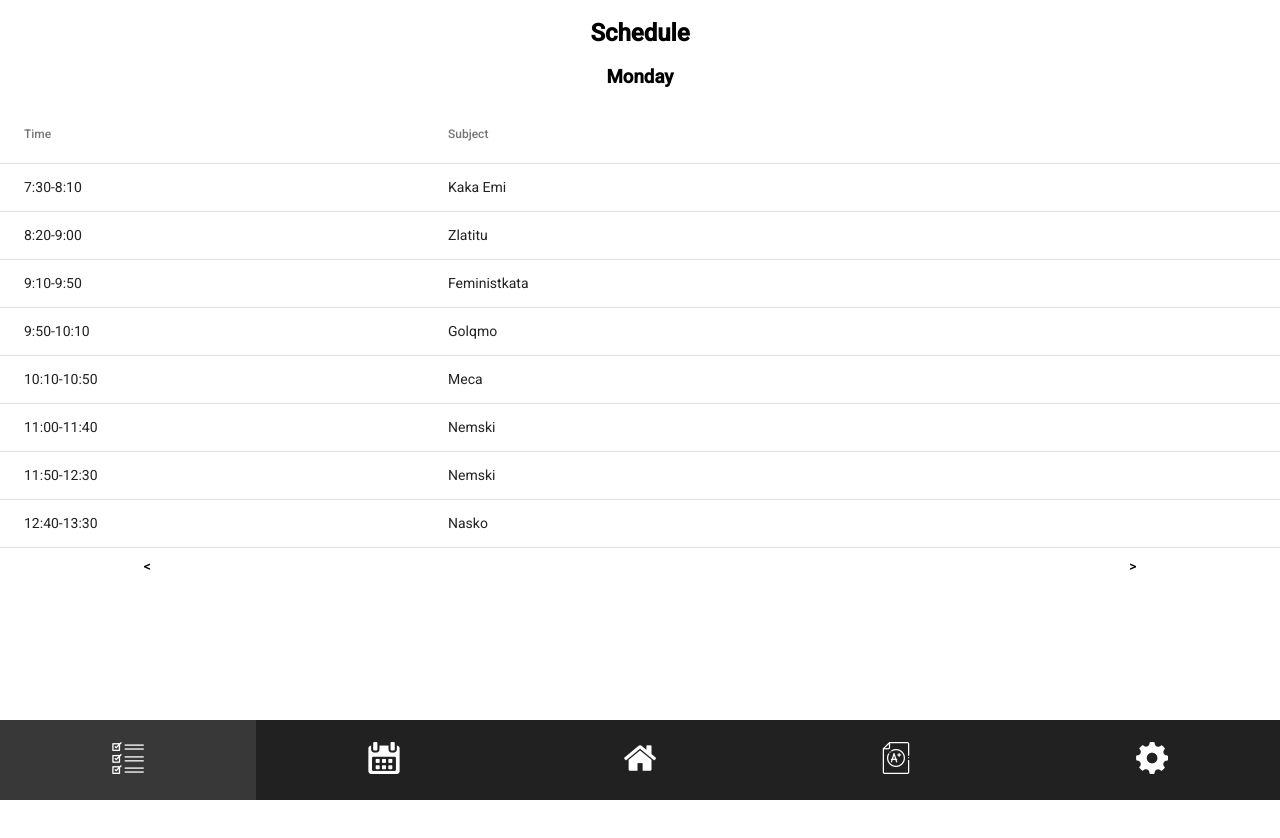
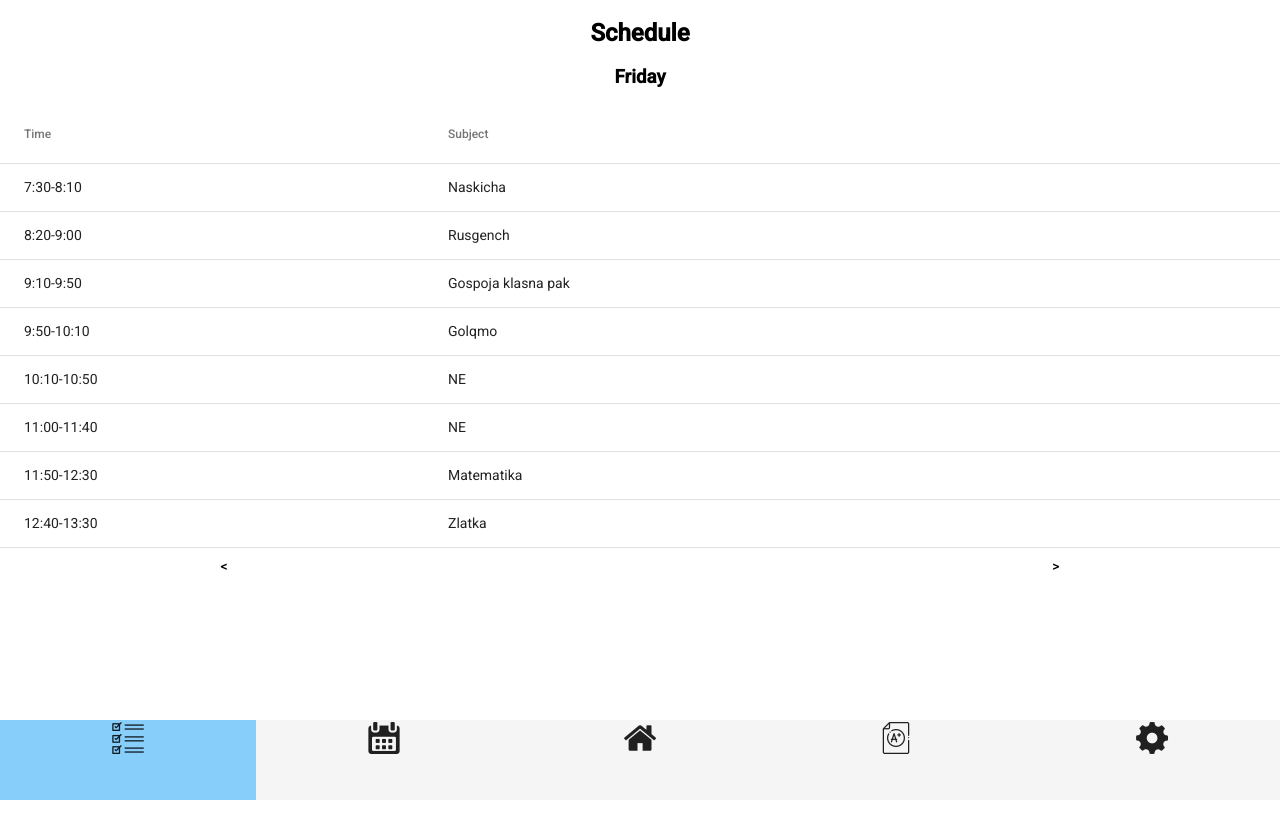
Before and after one commit to kachamaka/plannerix-frontend, an Angular app: page /schedule in a window 1280 px wide. Shown: the top 838 px of the page. Before the commit the page ends 800 px from the top, so only its background shows below. Built offline with nearby package versions, Linux system fonts and the light colour scheme.

Commit message:
schedule temp done

```diff
--- a/src/app/navigation/navigation.component.css
+++ b/src/app/navigation/navigation.component.css
@@ -5,9 +5,6 @@
     font-size: 2rem;
 }
 
-.gray{
-    background-color: #383838;
-}
 
 .container {
     margin: 0px;
@@ -141,6 +138,10 @@
 /* end of settings */
 
 
-i:focus{
+i,div,li:focus{
     outline: 0px;
 }
+
+.color{
+    background-color: lightskyblue;
+}
--- a/src/app/navigation/navigation.component.html
+++ b/src/app/navigation/navigation.component.html
@@ -1,14 +1,14 @@
-<mat-toolbar color="primary" class="container">
-<!--
+<mat-toolbar color="secondary" class="container">
+
   <button
-    style="height:100%"
+  style="height:100%; border-radius: 0"
   mat-button=""
   [ngClass]="{
-      'gray':currentUrl=='schedule'
+    'color':currentUrl=='schedule'
   }"
+  routerLink="/schedule"
   class="mat-button">
-
-    <i routerLink="/schedule" class="mat-button-wrapper flaticon-checklist"></i>
+  <i class="mat-button-wrapper flaticon-checklist"></i>
   <div
   class="mat-button-ripple mat-ripple"
   matripple=""
@@ -21,14 +21,14 @@
   </button>
 
   <button
-  style="height:100%"
+  style="height:100%; border-radius: 0"
   mat-button=""
   [ngClass]="{
-    'gray':currentUrl=='calendar'
+    'color':currentUrl=='calendar'
   }"
+  routerLink="/calendar"
   class="mat-button">
-
-  <i routerLink="/calendar" class="mat-button-wrapper flaticon-calendar"></i>
+  <i class="mat-button-wrapper flaticon-calendar"></i>
   <div
   class="mat-button-ripple mat-ripple"
   matripple=""
@@ -39,15 +39,16 @@
   </div>
   <div class="mat-button-focus-overlay"></div>
   </button>
+
   <button
-  style="height:100%"
+  style="height:100%; border-radius: 0"
   mat-button=""
   [ngClass]="{
-    'gray':currentUrl=='home'
+    'color':currentUrl=='home'
   }"
+  routerLink="/home"
   class="mat-button">
-
-  <i routerLink="/home" class="mat-button-wrapper flaticon-home-1"></i>
+  <i class="mat-button-wrapper flaticon-home-1"></i>
   <div
   class="mat-button-ripple mat-ripple"
   matripple=""
@@ -58,15 +59,16 @@
   </div>
   <div class="mat-button-focus-overlay"></div>
   </button>
+
   <button
-  style="height:100%"
+  style="height:100%; border-radius: 0"
   mat-button=""
   [ngClass]="{
-    'gray':currentUrl=='grades'
+    'color':currentUrl=='grades'
   }"
+  routerLink="/grades"
   class="mat-button">
-
-  <i routerLink="/grades" class="mat-button-wrapper flaticon-scores"></i>
+  <i class="mat-button-wrapper flaticon-scores"></i>
   <div
   class="mat-button-ripple mat-ripple"
   matripple=""
@@ -77,15 +79,16 @@
   </div>
   <div class="mat-button-focus-overlay"></div>
   </button>
+
   <button
-  style="height:100%"
+  style="height:100%; border-radius: 0"
   mat-button=""
   [ngClass]="{
-    'gray':currentUrl=='settings'
+    'color':currentUrl=='settings'
   }"
+  routerLink="/settings"
   class="mat-button">
-
-  <i routerLink="/settings" class="mat-button-wrapper flaticon-settings-work-tool"></i>
+  <i class="mat-button-wrapper flaticon-settings-work-tool"></i>
   <div
   class="mat-button-ripple mat-ripple"
   matripple=""
@@ -95,37 +98,37 @@
   class="settings">
   </div>
   <div class="mat-button-focus-overlay"></div>
-  </button> -->
+  </button>
 
   <!-- -------------------------------------------------- -->
 
-
-  <div class="schedule" [ngClass]="{
-    'gray':currentUrl=='schedule'
+<!--
+  <div routerLink="/schedule" class="schedule" [ngClass]="{
+    'color':currentUrl=='schedule'
   }">
-    <i routerLink="/schedule" class="flaticon-checklist">
+    <i class="flaticon-checklist">
     </i>
   </div>
-  <div class="calendar" [ngClass]="{
-    'gray':currentUrl=='calendar'
+  <div routerLink="/calendar" class="calendar" [ngClass]="{
+    'color':currentUrl=='calendar'
   }">
-    <i routerLink="/calendar" class="flaticon-calendar">
+    <i class="flaticon-calendar">
     </i>
   </div>
-  <div class="home" [ngClass]="{
-    'gray':currentUrl=='home'
+  <div routerLink="/home" class="home" [ngClass]="{
+    'color':currentUrl=='home'
   }">
-    <i routerLink="/home" class="flaticon-home-1"></i>
+    <i class="flaticon-home-1"></i>
   </div>
-  <div class="grades" [ngClass]="{
-    'gray':currentUrl=='grades'
+  <div routerLink="/grades" class="grades" [ngClass]="{
+    'color':currentUrl=='grades'
   }">
-    <i routerLink="/grades" class="flaticon-scores"></i>
+    <i class="flaticon-scores"></i>
   </div>
-  <div class="settings" [ngClass]="{
-    'gray':currentUrl=='settings'
+  <div routerLink="/settings" class="settings" [ngClass]="{
+    'color':currentUrl=='settings'
   }">
-    <i routerLink="/settings" class="flaticon-settings-work-tool"></i>
-  </div>
+    <i class="flaticon-settings-work-tool"></i>
+  </div>  -->
 
 </mat-toolbar>
--- a/src/app/schedule/schedule.component.css
+++ b/src/app/schedule/schedule.component.css
@@ -6,7 +6,7 @@ table {
     display: grid;
     grid-row: auto;
     grid-column: 1fr auto 1fr;
-    grid-template-areas: "left . . . right"
+    grid-template-areas: "left . right"
 }
 
 .mat-column-time {
--- a/src/app/schedule/schedule.component.html
+++ b/src/app/schedule/schedule.component.html
@@ -1,7 +1,7 @@
 <h2 align="center">Schedule</h2>
 
-<h3 align="center">Monday</h3>
-<table mat-table [dataSource]="schedule">
+<h3 align="center">{{days[currentDay]}}</h3>
+<table mat-table [dataSource]="schedule[currentDay-1]">
   <ng-container matColumnDef="time">
     <th mat-header-cell *matHeaderCellDef> Time </th>
     <td mat-cell *matCellDef="let subject"> {{subject.time}} </td>
@@ -16,6 +16,6 @@
 </table>
 
 <div class="nav">
-  <button mat-button style="grid-area: left;"><</button>
-  <button mat-button style="grid-area: right;">></button>
+  <button (click)="previousDay()" mat-button style="grid-area: left;"><</button>
+  <button (click)="nextDay()" mat-button style="grid-area: right;">></button>
 </div>
--- a/src/app/schedule/schedule.component.ts
+++ b/src/app/schedule/schedule.component.ts
@@ -6,21 +6,87 @@ import { Component, OnInit } from '@angular/core';
   styleUrls: ['./schedule.component.css']
 })
 export class ScheduleComponent implements OnInit {
+  currentDay;
+  todayDay = new Date().getDay();
+  // today = new Date("2018-11-31T16:00:00");
+
+  days = ["Sunday","Monday","Tuesday","Wednesday","Thursday","Friday","Saturday"];
 
   constructor() { }
   displayedColumns: string[] = ['time','subject'];
-  schedule = [
+  schedule = [[
     {"time": "7:30-8:10", "subject": "Kaka Emi"},
-    {"time": "8:20-9:00", "subject": "Zlatitu"},
-    {"time": "9:10-9:50", "subject":"Feministkata"},
+    {"time": "8:20-9:00", "subject": "Mat"},
+    {"time": "9:10-9:50", "subject":"Rusgench"},
     {"time": "9:50-10:10", "subject": "Golqmo"},
-    {"time": "10:10-10:50", "subject": "Meca"},
-    {"time": "11:00-11:40", "subject": "Nemski"},
-    {"time": "11:50-12:30", "subject": "Nemski"},
-    {"time": "12:40-13:30", "subject": "Nasko"}
+    {"time": "10:10-10:50", "subject": "NE"},
+    {"time": "11:00-11:40", "subject": "NE"},
+    {"time": "11:50-12:30", "subject": "FVS"},
+    {"time": "12:40-13:30", "subject": "-"}
+    ],[
+      {"time": "7:30-8:10", "subject": "ZIP"},
+      {"time": "8:20-9:00", "subject": "ZIP"},
+      {"time": "9:10-9:50", "subject":"Nasko"},
+      {"time": "9:50-10:10", "subject": "Golqmo"},
+      {"time": "10:10-10:50", "subject": "Zlatitu"},
+      {"time": "11:00-11:40", "subject": "FVS"},
+      {"time": "11:50-12:30", "subject": "AE"},
+      {"time": "12:40-13:30", "subject": "AE"}
+    ],[
+      {"time": "7:30-8:10", "subject": "NE"},
+      {"time": "8:20-9:00", "subject": "NE"},
+      {"time": "9:10-9:50", "subject":"Az znam che nishto ne znam"},
+      {"time": "9:50-10:10", "subject": "Golqmo"},
+      {"time": "10:10-10:50", "subject": "A golqmo a malko"},
+      {"time": "11:00-11:40", "subject": "AE"},
+      {"time": "11:50-12:30", "subject": "AE"},
+      {"time": "12:40-13:30", "subject": "Chasa na klasnata"}
+    ],[
+      {"time": "7:30-8:10", "subject": "Gospoja klasna"},
+      {"time": "8:20-9:00", "subject": "Kaka Emi"},
+      {"time": "9:10-9:50", "subject":"Rusgench"},
+      {"time": "9:50-10:10", "subject": "Golqmo"},
+      {"time": "10:10-10:50", "subject": "NE"},
+      {"time": "11:00-11:40", "subject": "NE"},
+      {"time": "11:50-12:30", "subject": "Meca pak"},
+      {"time": "12:40-13:30", "subject": "-"}
+    ],[
+      {"time": "7:30-8:10", "subject": "Naskicha"},
+      {"time": "8:20-9:00", "subject": "Rusgench"},
+      {"time": "9:10-9:50", "subject":"Gospoja klasna pak"},
+      {"time": "9:50-10:10", "subject": "Golqmo"},
+      {"time": "10:10-10:50", "subject": "NE"},
+      {"time": "11:00-11:40", "subject": "NE"},
+      {"time": "11:50-12:30", "subject": "Matematika"},
+      {"time": "12:40-13:30", "subject": "Zlatka"}
+    ]
   ]
 
   ngOnInit() {
+    if(this.todayDay!=0 && this.todayDay!=6){
+      this.currentDay = this.todayDay;
+    }else{
+      this.currentDay = 1;
+    }
+    // console.log("curday",this.currentDay);
+    // console.log(this.days[this.todayDay]);
+  }
+
+  previousDay(){
+    if(this.currentDay==1){
+      this.currentDay=5;
+    }else{
+      this.currentDay--;
+    }
+    // console.log(this.currentDay);
+  }
+
+  nextDay(){
+    if(this.currentDay==5){
+      this.currentDay=1;
+    }else{
+      this.currentDay++;
+    }
   }
 
 }
```
Also changed, not shown: 1 other file (tests, documents, lock files or other folders). Lines whose indentation alone changed are shown as unchanged.
